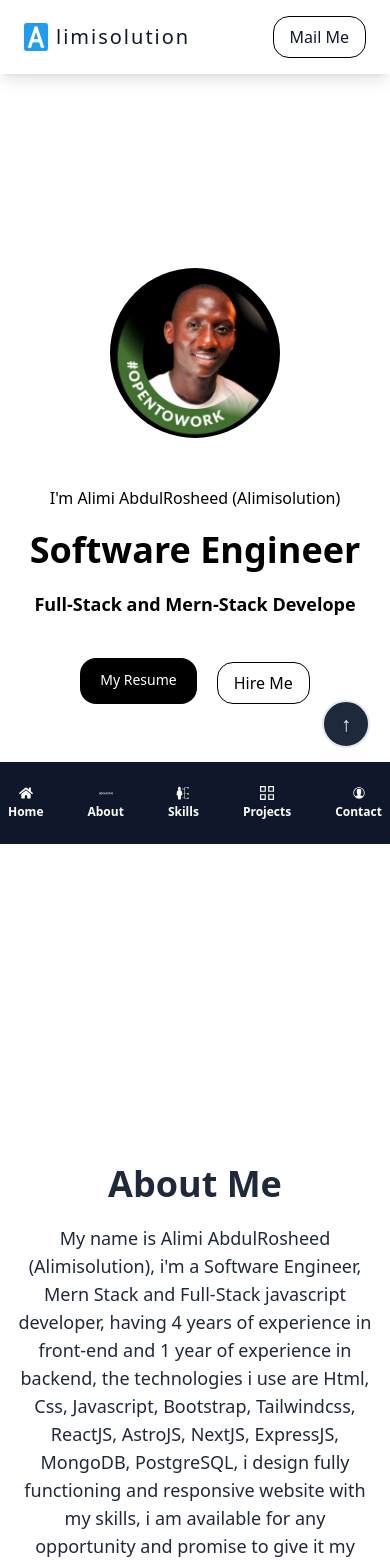
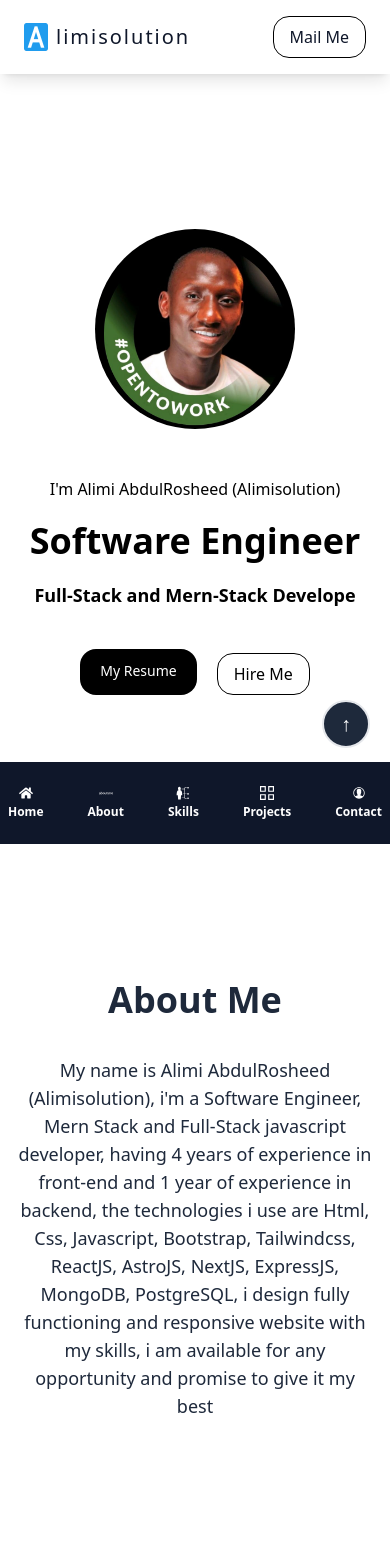
Before and after one commit to Alimisolution/portfolio, a React (Vite) app: page / in a window 390 px wide. Shown: the top 1565 px of the page. Built offline with nearby package versions, Linux system fonts and the light colour scheme.

Commit message:
adjust gap

```diff
--- a/src/components/About.jsx
+++ b/src/components/About.jsx
@@ -2,9 +2,9 @@
 
 function About(){
     return(
-        <div className="px-4 md:py-24 py-14 pt-28 text-center bg-white text-slate-800 md:mt-0 mt-40" id="about">
+        <div className="px-4 md:py-24 py-14 pt-28 text-center bg-white text-slate-800" id="about">
             <div className="max-w-3xl mx-auto">
-            <motion.h1 initial={{opacity:0, y: -20}} whileInView={{opacity:1, y:0}} transition={{duration: 0.5, delay: 0.5}} className="md:text-5xl text-4xl mb-10 font-semibold">About Me</motion.h1>
+            <motion.h1 initial={{opacity:0, y: -20}} whileInView={{opacity:1, y:0}} transition={{duration: 0.5, delay: 0.5}} className="md:text-5xl text-4xl mb-14 font-semibold">About Me</motion.h1>
             <motion.p initial={{opacity:0, y: -20}} whileInView={{opacity:1, x:0}} transition={{duration: 0.5, delay: 1}} className="text-lg">My name is Alimi AbdulRosheed (Alimisolution), i'm a Software Engineer, Mern Stack and Full-Stack
             javascript developer, having 4 years of experience in front-end and 1 year of experience in backend, the technologies i use are Html, Css,
             Javascript, Bootstrap, Tailwindcss, ReactJS, AstroJS, NextJS, ExpressJS, MongoDB, PostgreSQL, i design fully functioning and responsive website
--- a/src/components/Hero.jsx
+++ b/src/components/Hero.jsx
@@ -4,9 +4,9 @@
     const text2 = Typing('Software Engineer')
     const text3 = Typing("Full-Stack and Mern-Stack Developer")
     return (
-     <div className="text-center hero flex flex-col justify-center items-center w-[100%] h-[100vh] gap-4 px-4 my-12" id="home">
+     <div className="text-center hero flex flex-col justify-center items-center w-[100%] h-[100vh] gap-4 px-4 sm:mt-12 mt-6" id="home">
          <motion.div className="my-8" initial={{scale:0}} whileInView={{scale:1}} transition={{duration:1, type: "spring", stiffness: 100}}>
-            <img src="/img/Me.jpeg" alt="me" className=" h-[170px] w-[170px] sm:h-[150px] sm:w-[150px] rounded-full  object-cover text-center mx-auto"/>
+            <img src="/img/Me.jpeg" alt="me" className=" h-[200px] w-[200px] sm:h-[150px] sm:w-[150px] rounded-full  object-cover text-center mx-auto"/>
 
         </motion.div>
 
--- a/src/index.css
+++ b/src/index.css
@@ -5,8 +5,3 @@
 html{
   scroll-behavior: smooth
 }
-
-.hero{
-      @apply transform;
-      transform: translate(-50%%, -50%);
-    }
```
